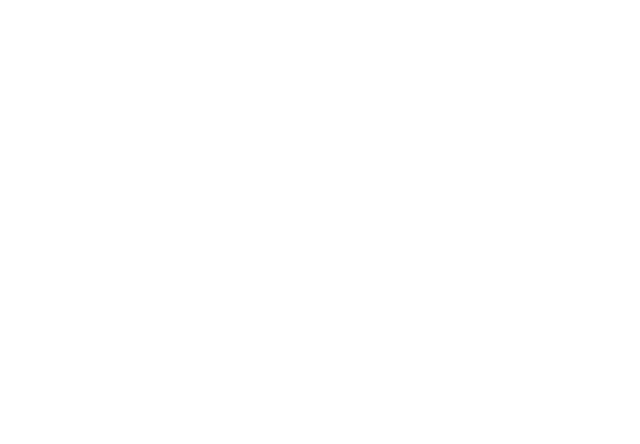
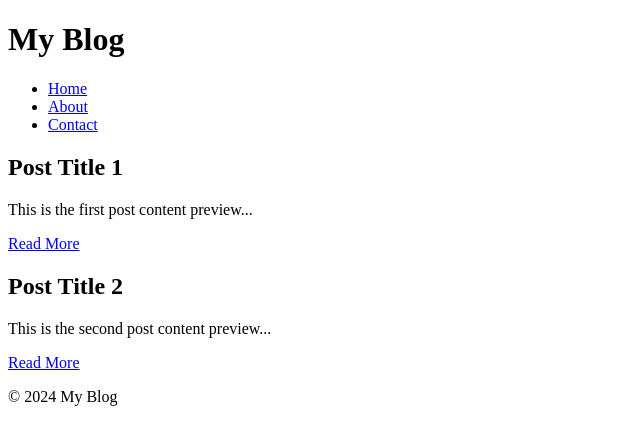
Before and after one commit to Tabi-Led/blogsetup, a plain HTML site: page index.html in a window 1280 px wide. Shown: the whole page, without its empty margins (0-640 px from the left). Drawn offline with Linux system fonts and the light colour scheme.

Commit message:
new html

```diff
--- a/index.html
+++ b/index.html
@@ -1,11 +1,39 @@
 <!DOCTYPE html>
 <html lang="en">
 <head>
-    <meta charset="UTF-8">
-    <meta name="viewport" content="width=device-width, initial-scale=1.0">
-    <title>Document</title>
+  <meta charset="UTF-8">
+  <meta name="viewport" content="width=device-width, initial-scale=1.0">
+  <title>My Blog</title>
+  <link rel="stylesheet" href="styles.css">
 </head>
 <body>
+  <header>
+    <h1>My Blog</h1>
+    <nav>
+      <ul>
+        <li><a href="/">Home</a></li>
+        <li><a href="/about">About</a></li>
+        <li><a href="/contact">Contact</a></li>
+      </ul>
+    </nav>
+  </header>
 
+  <main>
+    <article>
+      <h2>Post Title 1</h2>
+      <p>This is the first post content preview...</p>
+      <a href="/post/1">Read More</a>
+    </article>
+
+    <article>
+      <h2>Post Title 2</h2>
+      <p>This is the second post content preview...</p>
+      <a href="/post/2">Read More</a>
+    </article>
+  </main>
+
+  <footer>
+    <p>&copy; 2024 My Blog</p>
+  </footer>
 </body>
 </html>
```
